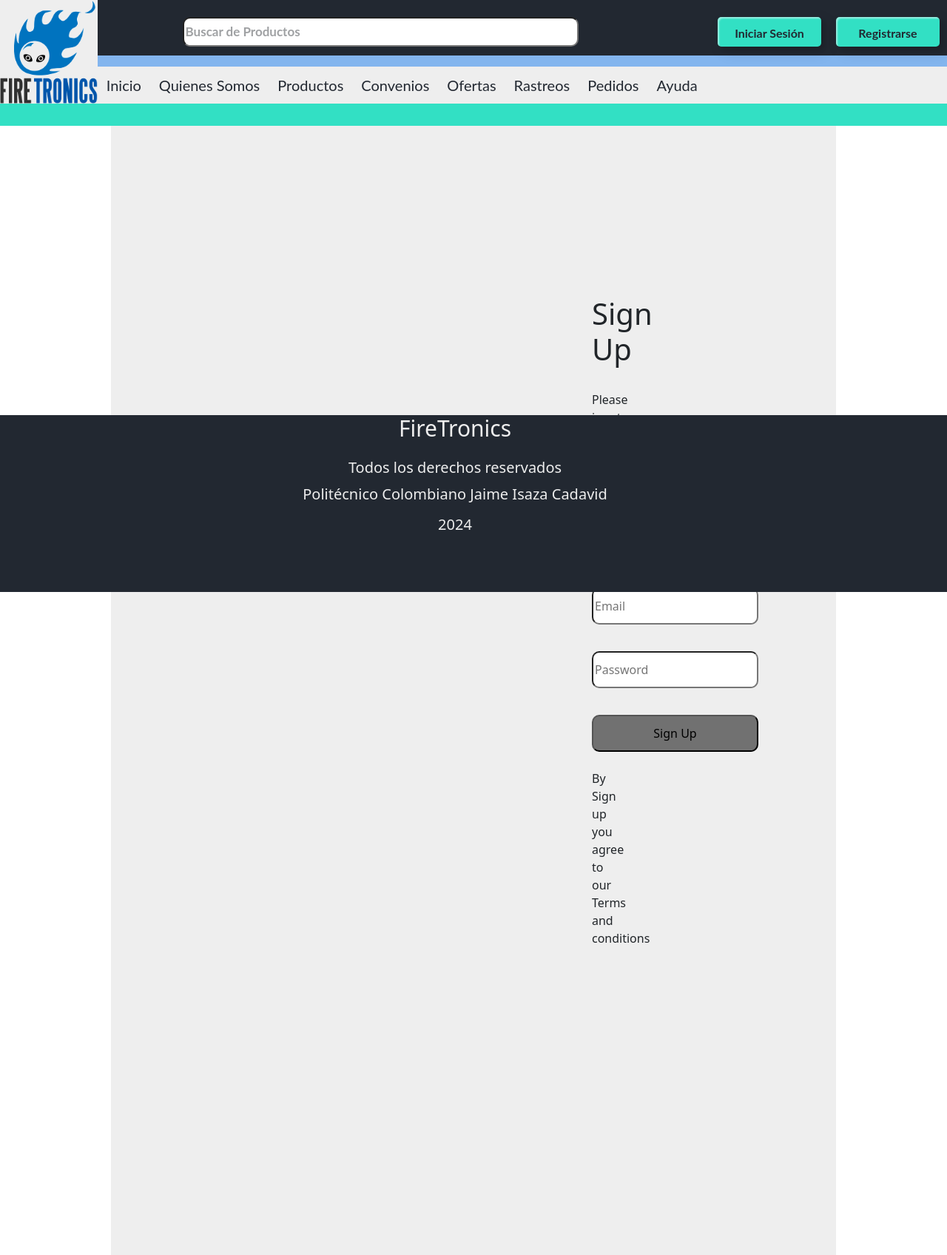
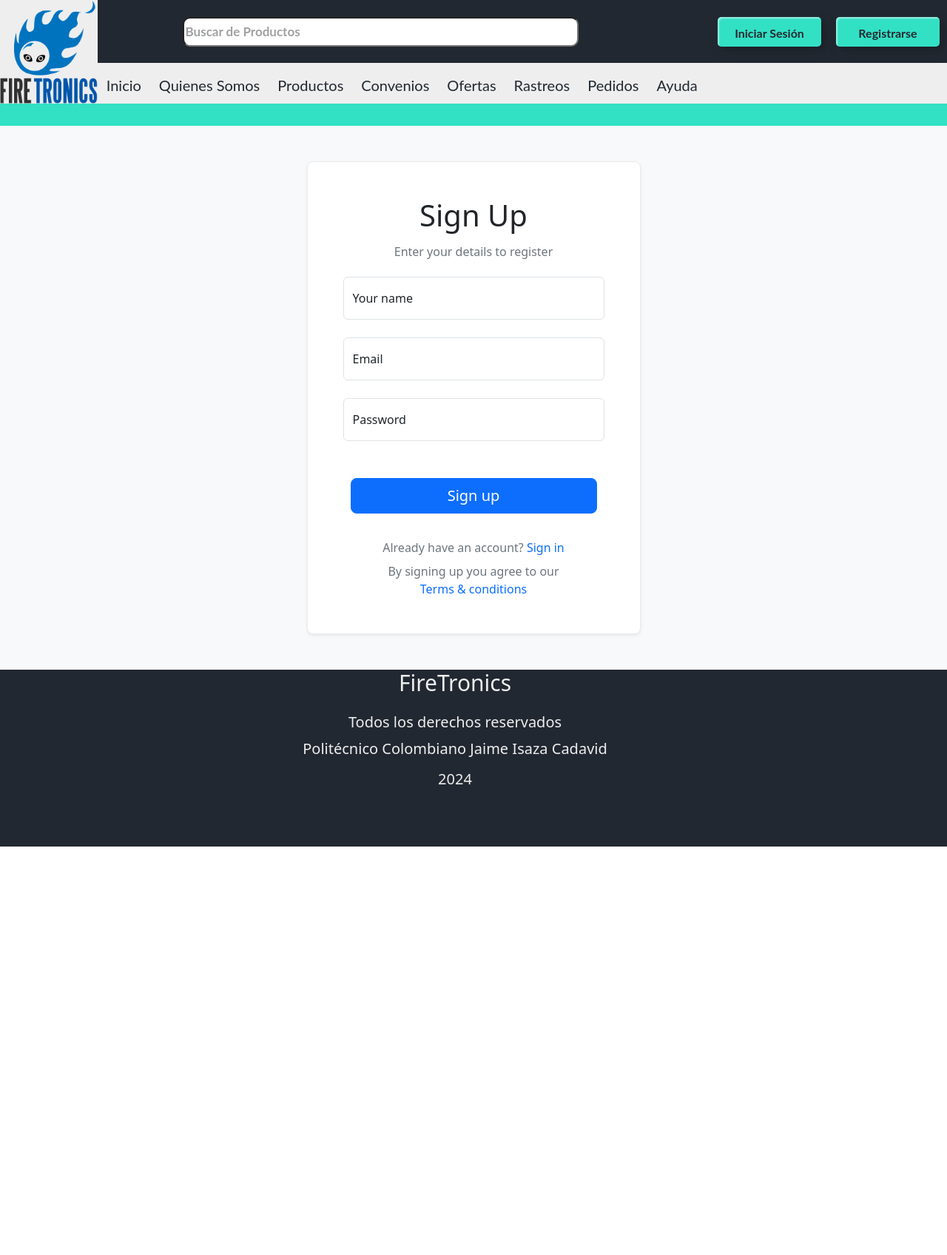
Before and after one commit to GarroDev/FIRETRONICS, a PHP site: page /HTML/SignUp.html in a window 1280 px wide. Shown: the whole page at 74% size. After the commit the page ends 1144 px from the top, so only its background shows below. Run offline with PHP 8.4, Linux system fonts and the light colour scheme.

Commit message:
Registration form
adjust in the registration form, putting a better visual for the customer.

```diff
--- a/SignUp.css
+++ b/CSS/SignUp.css
@@ -127,7 +127,6 @@ button {
 /*---Menú----*/
 .Menu {
     flex: 1;
-    background-color: #83b5ee;
     display: flex; /* Agregado: establece el contenedor "Menu" como un contenedor flex */
     flex-direction: column; /* Coloca los elementos en una columna */
     justify-content: flex-start; /* Alinea los elementos en la parte superior del contenedor */
@@ -225,6 +224,48 @@ ul, ol {
 /* ::::CUERPO MAIN:::: */
 
 
+/* Estilo utilizado para el main antes de usar bootstrap.SignUp{
+
+    padding-top: 180px;
+    text-align: center;
+    padding-bottom: 250px;
+    border: 40px rgb(255, 255, 255) solid;
+    padding-left: 100px;
+    padding-right: 100px;
+    border-left-width: 150px;
+    border-right-width: 150px;
+    border-top: 0px;
+    border-bottom: 0px;
+
+}
+
+#Info{
+    margin-top: 20px;
+    border-radius: 10px;
+    height: 50px;
+    width: 225px;
+}
+
+
+#Inputs{
+    margin-top: 20px;
+    border-radius: 10px;
+    background-color: rgb(113, 113, 113);
+    height: 50px;
+    width: 225px;
+
+}
+
+.SignUpDiv{
+    background-color: rgb(255, 255, 255);
+    margin-left: 550px;
+    margin-right: 550px;
+    margin-top: 0px;
+    margin-bottom: 100px;
+    padding-top: 50px;
+    padding-bottom: 50px;
+}
+
 
 
 /* ::::PIE DE PAGINA FOOTER:::: */
@@ -234,7 +275,7 @@ footer {
     background-color: #222831;
     color: #EEE;
     padding: 20px;
-    position: fixed; /* Fija el footer en la parte inferior de la ventana */
+    /**position: fixed; /* Fija el footer en la parte inferior de la ventana */
     width: 100%; /* Ocupa el 100% del ancho de la ventana */
     bottom: 0; /* Coloca el footer en la parte inferior */
     overflow: hidden; /* Para asegurar que la imagen no sobresalga del contenedor */
@@ -278,45 +319,3 @@ footer {
     width: 1500px;
     height: 400px;
 }
-
-.SignUp{
-
-    padding-top: 180px;
-    text-align: center;
-    padding-bottom: 250px;
-    border: 40px rgb(255, 255, 255) solid;
-    padding-left: 100px;
-    padding-right: 100px;
-    border-left-width: 150px;
-    border-right-width: 150px;
-    border-top: 0px;
-    border-bottom: 0px;
-
-}
-
-#Info{
-    margin-top: 20px;
-    border-radius: 10px;
-    height: 50px;
-    width: 225px;
-}
-
-
-#Inputs{
-    margin-top: 20px;
-    border-radius: 10px;
-    background-color: rgb(113, 113, 113);
-    height: 50px;
-    width: 225px;
-
-}
-
-.SignUpDiv{
-    background-color: rgb(255, 255, 255);
-    margin-left: 550px;
-    margin-right: 550px;
-    margin-top: 0px;
-    margin-bottom: 100px;
-    padding-top: 50px;
-    padding-bottom: 50px;
-}
--- a/Style.css
+++ b/CSS/Style.css
@@ -127,7 +127,6 @@ button {
 /*---Menú----*/
 .Menu {
     flex: 1;
-    background-color: #83b5ee;
     display: flex; /* Agregado: establece el contenedor "Menu" como un contenedor flex */
     flex-direction: column; /* Coloca los elementos en una columna */
     justify-content: flex-start; /* Alinea los elementos en la parte superior del contenedor */
--- a/SignUp.html
+++ b/HTML/Index.html
@@ -5,7 +5,7 @@
         <meta charset="UTF-8">
         <meta name="viewport" content="width=device-width, initial-scale=1">
         <link rel="stylesheet" href="https://cdn.jsdelivr.net/npm/bootstrap@5.3.3/dist/css/bootstrap.min.css">
-        <link href="SignUp.css" rel="stylesheet">
+        <link href="../CSS/Style.css" rel="stylesheet">
     </head>
 
     <body>
@@ -14,10 +14,7 @@
 
         <header>
             <div class="Esplogo">
-                <a href="Index.html">
-                    <img src="imagenes/Logo.png" id="Logo" alt="Logo Principal corporativo" >
-                </a>
-
+                <img src="../imagenes/Logo.png" id="Logo" alt="Logo Principal corporativo">
             </div>
 
             <div class="Contenedor-mitades">
@@ -32,7 +29,12 @@
 
                     <div class="botones">
                         <button class="custom-btn btn-1">Iniciar Sesión</button>
-                        <button class="custom-btn btn-1" href="" >Registrarse</button>
+
+                        <a href="../HTML/SignUp.html">
+                            <button class="custom-btn btn-1">Registrarse</button>
+                        </a>
+
+
                     </div>
 
                 </div>
@@ -71,28 +73,42 @@
 
 
     <!-- Cuerpo del sitio web -->
-        <main class="SignUp">
-            <div class="SignUpDiv">
-                <form action="" method="post" class="form">
-                    <h1>Sign Up</h1>
-                    <br>
-                    <p>Please input all the required information</p>
-                    <p>
-                        <input id="Info" type="text" name="Name" placeholder="Your name" required>
-                    </p>
-                    <p>
-                        <input  id="Info" type="email" name="Email" placeholder="Email" required>
-                    </p>
-                    <p>
-                        <input id="Info" type="password" name="Password" placeholder="Password" required>
-                    </p>
-                    <input id="Inputs" type="submit" name="Send" value="Sign Up" >
-                </form>
-                <br>
-            <p>By Sign up you agree to our <br> Terms and conditions</p>
+        <main>
 
+            <div class="container-fluid mt-5 Promos">
+                <ul class="nav nav-tabs visually-hidden" id="myTabs">
+                    <li class="nav-item">
+                        <a class="nav-link active" id="tab1" data-toggle="tab" href="#content1">Contenido 1</a>
+                    </li>
+                    <li class="nav-item">
+                        <a class="nav-link" id="tab2" data-toggle="tab" href="#content2">Contenido 2</a>
+                    </li>
+                    <li class="nav-item">
+                        <a class="nav-link" id="tab3" data-toggle="tab" href="#content3">Contenido 3</a>
+                    </li>
+                    <li class="nav-item">
+                        <a class="nav-link" id="tab4" data-toggle="tab" href="#content4">Contenido 4</a>
+                    </li>
+                    <!-- Agrega más pestañas según sea necesario -->
+                </ul>
+
+                <div class="tab-content mt-3 col d-flex justify-content-center align-items-center ">
+                    <div class="tab-pane fade show active Promos" id="content1">
+                        <img src="../Promos/Black-Friday-phone-deals-2023-recap.jpg" alt="" class="Promossize">
+                    </div>
+                    <div class="tab-pane fade" id="content2">
+                        <img src="../Promos/Best-Samsung-Galaxy-Z-Fold-3-Prime-Day-deals.jpg" alt="" class="Promossize">
+                    </div>
+                    <div class="tab-pane fade" id="content3">
+                        <img src="../Promos/Phone_Daddy_14.webp" alt="" class="Promossize">
+                    </div>
+                    <div class="tab-pane fade" id="content4">
+                        <img src="../Promos/Promo1.jpg" alt="" class="Promossize">
+                    </div>
+
+                    <!-- Agrega más paneles de contenido según sea necesario -->
+                </div>
             </div>
-
 
         </main>
 
--- /dev/null
+++ b/HTML/SignUp.html
@@ -0,0 +1,151 @@
+<!DOCTYPE html>
+<html lang="es">
+    <head>
+        <title>Bienvenido Firetronics</title>
+        <meta charset="UTF-8">
+        <meta name="viewport" content="width=device-width, initial-scale=1">
+        <link rel="stylesheet" href="https://cdn.jsdelivr.net/npm/bootstrap@5.3.3/dist/css/bootstrap.min.css">
+        <link rel="stylesheet" href="https://unpkg.com/bootstrap@5.3.2/dist/css/bootstrap.min.css">
+        <link href="../CSS/SignUp.css" rel="stylesheet">
+    </head>
+
+    <body>
+
+    <!-- ::::ENCABEZADO:::: del sitio web y menu de opciones  -->
+
+        <header>
+            <div class="Esplogo">
+                <a href="Index.html">
+                    <img src="../imagenes/Logo.png" id="Logo" alt="Logo Principal corporativo" >
+                </a>
+
+            </div>
+
+            <div class="Contenedor-mitades">
+
+                <div class="Login">
+
+                    <div class="buscador">
+                       <!-- <textarea id="barrabusqueda" name="miTexto" rows="4" cols="50">
+                        </textarea> -->
+                        <input type="text" id="barrabusqueda" name="miTexto" value="Buscar de Productos">
+                    </div>
+
+                    <div class="botones">
+                        <button class="custom-btn btn-1">Iniciar Sesión</button>
+                        <button class="custom-btn btn-1" href="" >Registrarse</button>
+                    </div>
+
+                </div>
+
+                <div class="Menu"></div>
+
+                <ul class="nav">
+                    <li><a href="">Inicio</a></li>
+                    <li><a href="">Quienes Somos</a>
+                    </li>
+                    <li><a href="">Productos</a>
+                        <ul>
+                            <br><li id="Titulo1SubMenu">Phone & Smart Wash</li><br>
+                            <li><a href="">Celulares</a></li>
+                            <li><a href="">Accesorios</a></li>
+                            <li><a href="">Protección</a></li>
+                            <li><a href="">SmartWash</a></li>
+                            <li><a href="">Audifonos inalambricos</a></li>
+                            <li><a href="">Tablets</a></li>
+                            <li><a href="">Recomendados</a></li>
+                        </ul>
+                    </li>
+                    <li><a href="">Convenios</a></li>
+                    <li><a href="">Ofertas</a></li>
+                    <li><a href="">Rastreos</a></li>
+                    <li><a href="">Pedidos</a></li>
+                    <li><a href="">Ayuda</a></li>
+                </ul>
+
+            </div>
+
+
+        </header>
+
+        <div id="Separador"></div>
+
+
+    <!-- Crupo, formulario de registro -->
+        <main >
+
+
+                <section class="bg-light py-3 py-md-5">
+                    <div class="container">
+                      <div class="row justify-content-center">
+                        <div class="col-12 col-sm-10 col-md-8 col-lg-6 col-xl-5 col-xxl-4">
+                          <div class="card border border-light-subtle rounded-3 shadow-sm">
+                            <div class="card-body p-3 p-md-4 p-xl-5">
+                              <div class="text-center mb-3">
+                                <h1>Sign Up</h1>
+                              </div>
+                              <h2 class="fs-6 fw-normal text-center text-secondary mb-4">Enter your details to register</h2>
+                              <form action="#!">
+                                <div class="row gy-2 overflow-hidden">
+                                  <div class="col-12">
+                                    <div class="form-floating mb-3">
+                                      <input type="text" class="form-control" name="Name" id="Name" placeholder="Name" required>
+                                      <label for="Name" class="form-label">Your name</label>
+                                    </div>
+                                  </div>
+                                  <div class="col-12">
+                                    <div class="form-floating mb-3">
+                                      <input type="email" class="form-control" name="email" id="email" placeholder="name@example.com" required>
+                                      <label for="email" class="form-label">Email</label>
+                                    </div>
+                                  </div>
+                                  <div class="col-12">
+                                    <div class="form-floating mb-3">
+                                      <input type="password" class="form-control" name="password" id="password" value="" placeholder="Password" required>
+                                      <label for="password" class="form-label">Password</label>
+                                    </div>
+                                  </div>
+                                  <div class="col-12">
+                                    <div class="d-grid my-3">
+                                      <button class="btn btn-primary btn-lg" type="submit">Sign up</button>
+                                    </div>
+                                  </div>
+                                  <div class="col-12">
+                                    <p class="m-0 text-secondary text-center">Already have an account? <a href="../HTML/SignIn.html" class="link-primary text-decoration-none">Sign in</a></p>
+                                  </div>
+                                  <div class="col-12">
+                                    <p class="m-0 text-secondary text-center"> By signing up you agree to our <br> <a href="#!" class="link-primary text-decoration-none">Terms & conditions</a></p>
+                                  </div>
+                                </div>
+                              </form>
+                            </div>
+                          </div>
+                        </div>
+                      </div>
+                    </div>
+                  </section>
+
+
+
+
+        </main>
+
+
+    <!-- Pie de pagina del sitio web -->
+        <footer>
+            <p id="titleFooter1">FireTronics</p>
+            <p id="titleFooter2">Todos los derechos reservados</p>
+            <p id="titleFooter3">Politécnico Colombiano Jaime Isaza Cadavid</p>
+            <p id="titleFooter4">2024</p>
+
+        </footer>
+
+        <script src="https://code.jquery.com/jquery-3.5.1.slim.min.js"></script>
+        <script src="https://cdn.jsdelivr.net/npm/@popperjs/core@2.9.1/dist/umd/popper.min.js"></script>
+        <script src="https://stackpath.bootstrapcdn.com/bootstrap/4.5.0/js/bootstrap.min.js"></script>
+
+
+
+        <script src="script.js"></script>
+    </body>
+</html>
```
Also changed, not shown: Index.html (deleted, +0 -200 lines), JavaScript/db.config.js (added, +14 -0 lines), JavaScript/index.js (added, +29 -0 lines), JavaScript/script.js (renamed from script.js).
